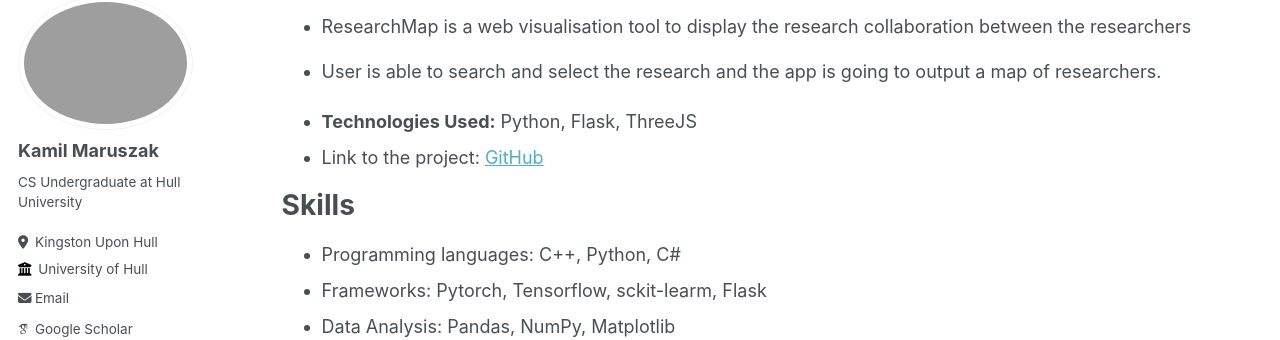
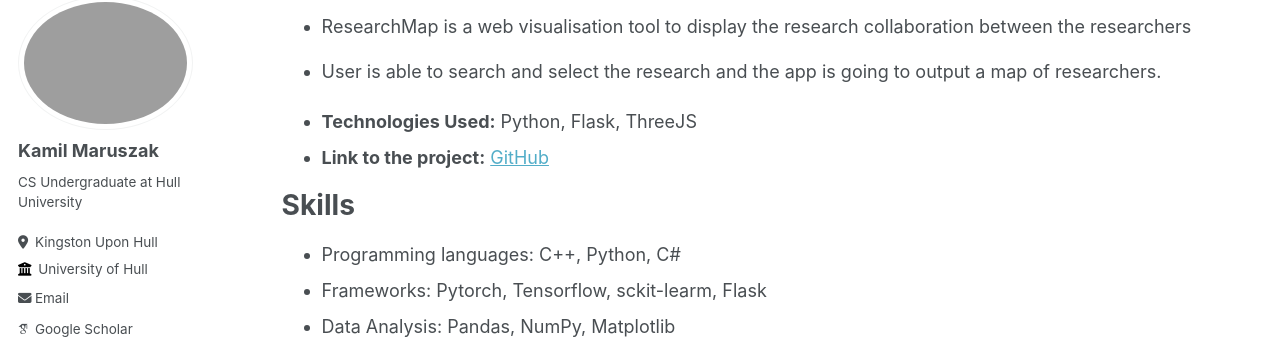
Before and after one commit to DonKamilo00/DonKamilo00.github.io, a Jekyll site: the page built from _pages/cv.md, in a window 1280 px wide and 900 px high, scrolled down 1004 px. Shown: the part 110-450 px from the top of the window. Built offline with Jekyll 4.4.1, drawn with Linux system fonts in a browser that asks for light colours; some web fonts are replaced.

Commit message:
Update cv.md

```diff
--- a/_pages/cv.md
+++ b/_pages/cv.md
@@ -41,7 +41,7 @@ University of Hull
 - User is able to search and select the research and the app is going to output a map of researchers.
 
  - **Technologies Used:** Python, Flask, ThreeJS
- - Link to the project: [GitHub](https://github.com/DonKamilo00/ResearchMap)
+ - **Link to the project:** [GitHub](https://github.com/DonKamilo00/ResearchMap)
 
 Skills
 ======
```
